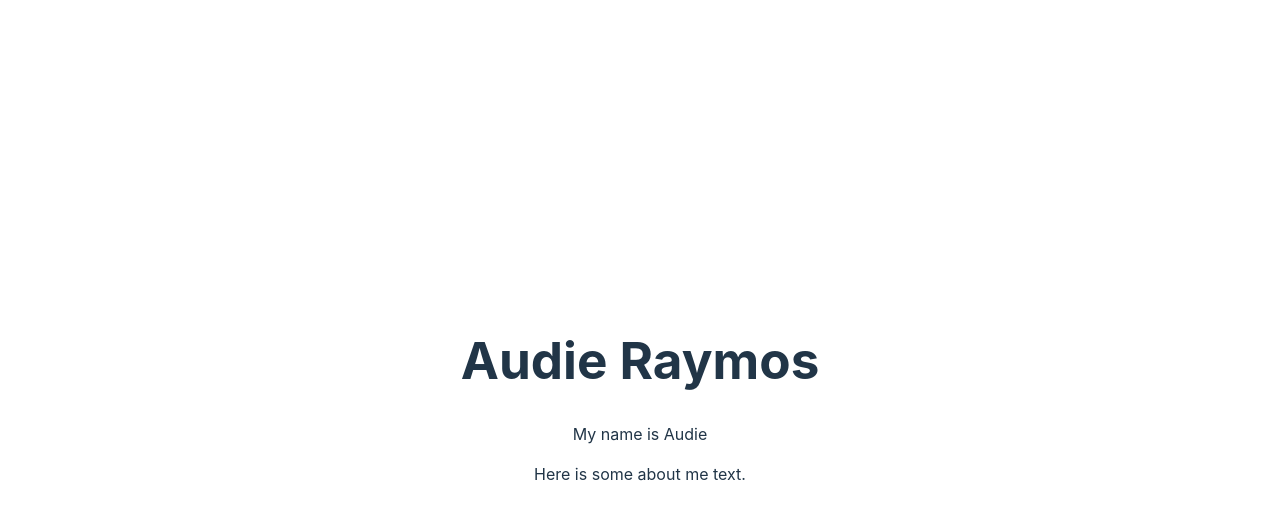
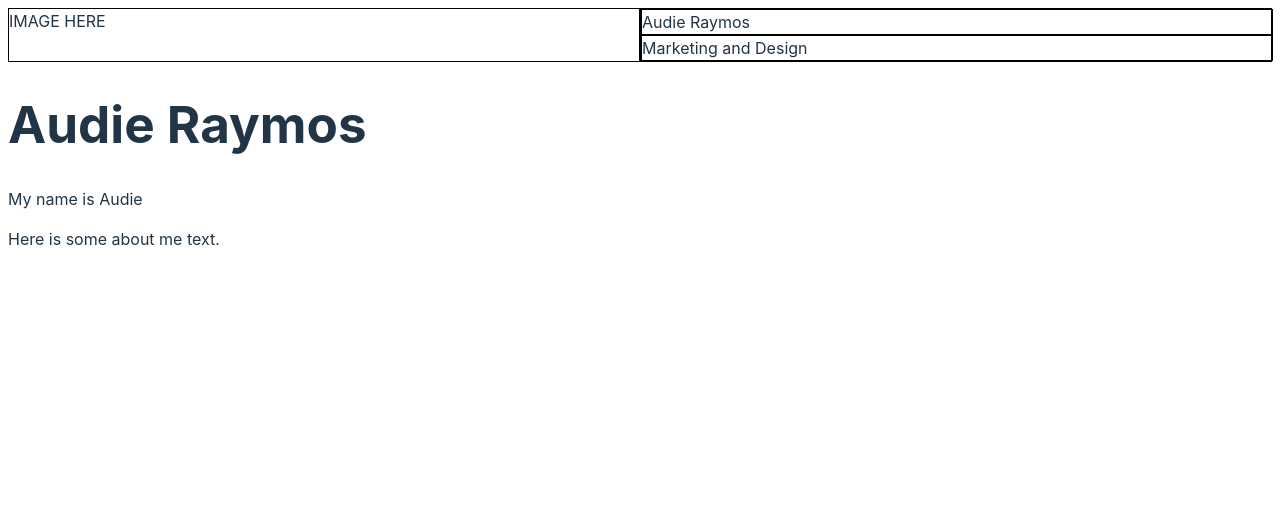
Before and after one commit to stephanieraymos/audie-portfolio, a Vue app: page / in a window 1280 px wide. Shown: the top 518 px of the page. Built offline with nearby package versions, Linux system fonts and the light colour scheme.

Commit message:
Creates HeaderRow + fixes styles

```diff
--- a/package.json
+++ b/package.json
@@ -9,7 +9,8 @@
     "preview": "vite preview"
   },
   "dependencies": {
-    "vue": "^3.2.37"
+    "vue": "^3.2.37",
+    "vue-router": "^4.1.3"
   },
   "devDependencies": {
     "@vitejs/plugin-vue": "^3.0.0",
--- a/src/App.vue
+++ b/src/App.vue
@@ -1,12 +1,15 @@
-<script setup>
-
-import AboutMe from './components/AboutMe.vue'
-</script>
-
 <template>
+  <header-row />
   <about-me />
 </template>
 
+<script setup>
+import AboutMe from "./components/AboutMe.vue";
+import HeaderRow from "./components/HeaderRow.vue";
+</script>
+
 <style scoped>
-
+body {
+  height: 100vh;
+}
 </style>
--- /dev/null
+++ b/src/components/HeaderRow.vue
@@ -0,0 +1,22 @@
+<template>
+  <div class="container">
+    <div>IMAGE HERE</div>
+    <div>
+      <div>Audie Raymos</div>
+      <div>Marketing and Design</div>
+    </div>
+  </div>
+</template>
+
+<script setup></script>
+
+<style lang="scss" scoped>
+.container {
+  display: flex;
+  justify-content: space-evenly;
+  div {
+    width: 100%;
+    border: black 1px solid;
+  }
+}
+</style>
--- a/src/style.css
+++ b/src/style.css
@@ -33,14 +33,6 @@ a:hover {
   color: #535bf2;
 }
 
-body {
-  margin: 0;
-  display: flex;
-  place-items: center;
-  min-width: 320px;
-  min-height: 100vh;
-}
-
 h1 {
   font-size: 3.2em;
   line-height: 1.1;
@@ -69,13 +61,6 @@ button:focus-visible {
   padding: 2em;
 }
 
-#app {
-  max-width: 1280px;
-  margin: 0 auto;
-  padding: 2rem;
-  text-align: center;
-}
-
 @media (prefers-color-scheme: light) {
   :root {
     color: #213547;
```
Also changed, not shown: src/router/index.js (added, +24 -0 lines), 1 other file (tests, documents, lock files or other folders).
